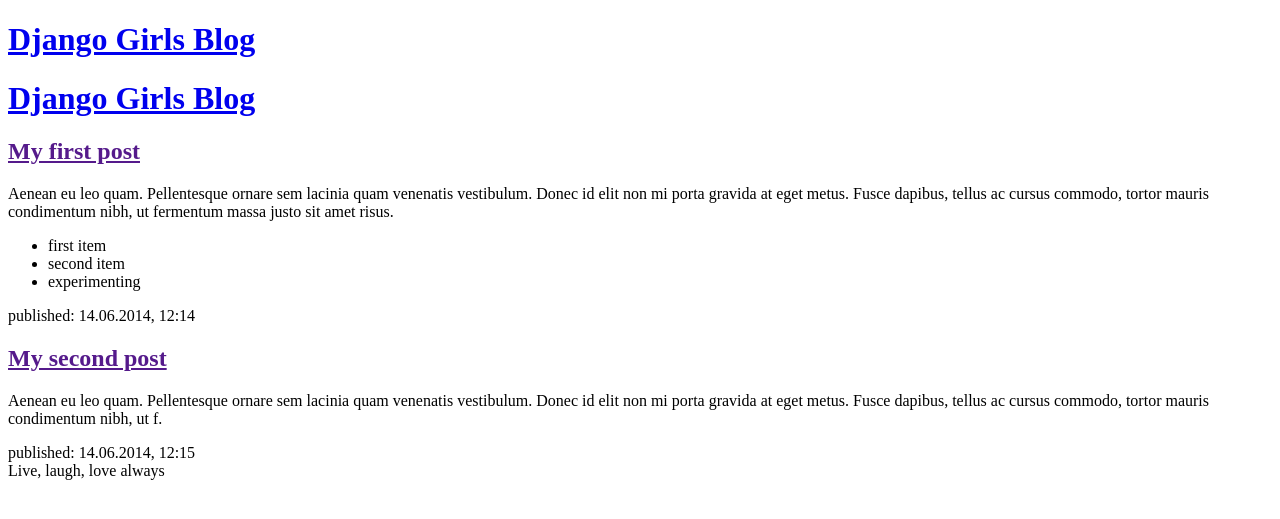
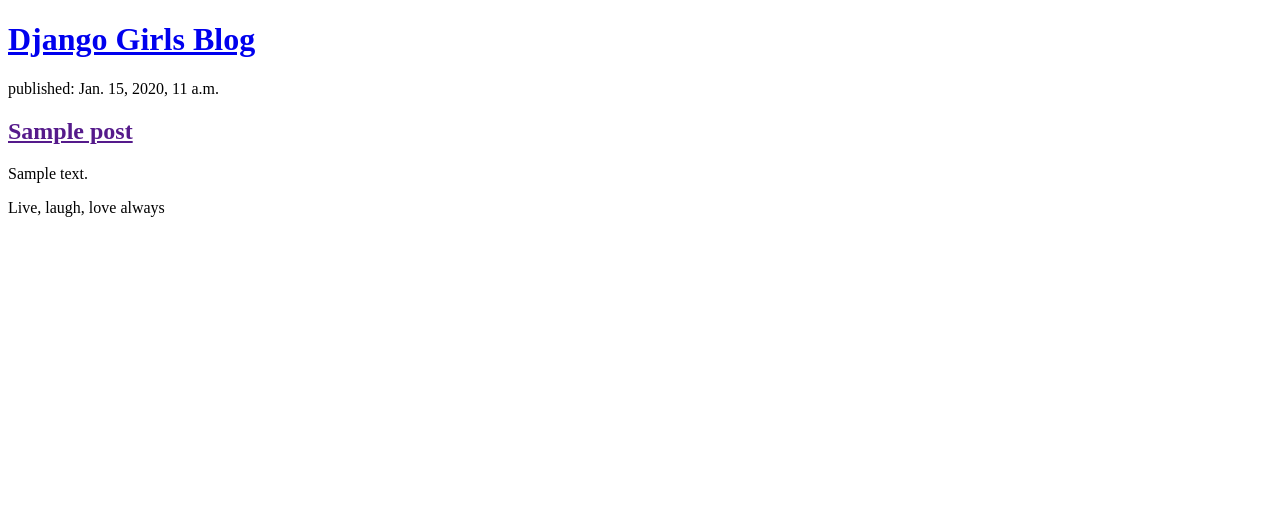
Before and after one commit to athayaaaputri/my-first-blog, a Django app: page / in a window 1280 px wide. Shown: the top 519 px of the page. Run offline with Django 4.2, Linux system fonts and the light colour scheme; tables that the repository leaves empty hold one stand-in row (values such as "Sample post").

Commit message:
Modified templates to display posts from database.

```diff
--- a/blog/templates/blog/post_list.html
+++ b/blog/templates/blog/post_list.html
@@ -10,26 +10,13 @@
             </header>
         </div>
 
-        <header>
-            <h1><a href="/">Django Girls Blog</a></h1>
-        </header>
-
-        <article>
-            <h2><a href="">My first post</a></h2>
-            <p>Aenean eu leo quam. Pellentesque ornare sem lacinia quam venenatis vestibulum. Donec id elit non mi porta gravida at eget metus. Fusce dapibus, tellus ac cursus commodo, tortor mauris condimentum nibh, ut fermentum massa justo sit amet risus.</p>
-            <ul>
-                <li>first item</li>
-                <li>second item</li>
-                <li>experimenting</li>
-            </ul>
-            <time>published: 14.06.2014, 12:14</time>
-        </article>
-
-        <article>
-            <h2><a href="">My second post</a></h2>
-            <p>Aenean eu leo quam. Pellentesque ornare sem lacinia quam venenatis vestibulum. Donec id elit non mi porta gravida at eget metus. Fusce dapibus, tellus ac cursus commodo, tortor mauris condimentum nibh, ut f.</p>
-            <time>published: 14.06.2014, 12:15</time>
-        </article>
+        {% for post in posts %}
+            <article>
+                <time>published: {{ post.published_date }}</time>
+                <h2><a href="">{{ post.title }}</a></h2>
+                <p>{{ post.text|linebreaksbr }}</p>
+            </article>
+        {% endfor %}
 
         <footer>Live, laugh, love always</footer>
 
--- a/blog/views.py
+++ b/blog/views.py
@@ -1,5 +1,8 @@
 from django.shortcuts import render
+from django.utils import timezone
+from .models import Post
 
 # Create your views here.
 def post_list(request):
-    return render(request, 'blog/post_list.html', {})
+    posts = Post.objects.filter(published_date__lte=timezone.now()).order_by('published_date')
+    return render(request, 'blog/post_list.html', {'posts': posts})
```
